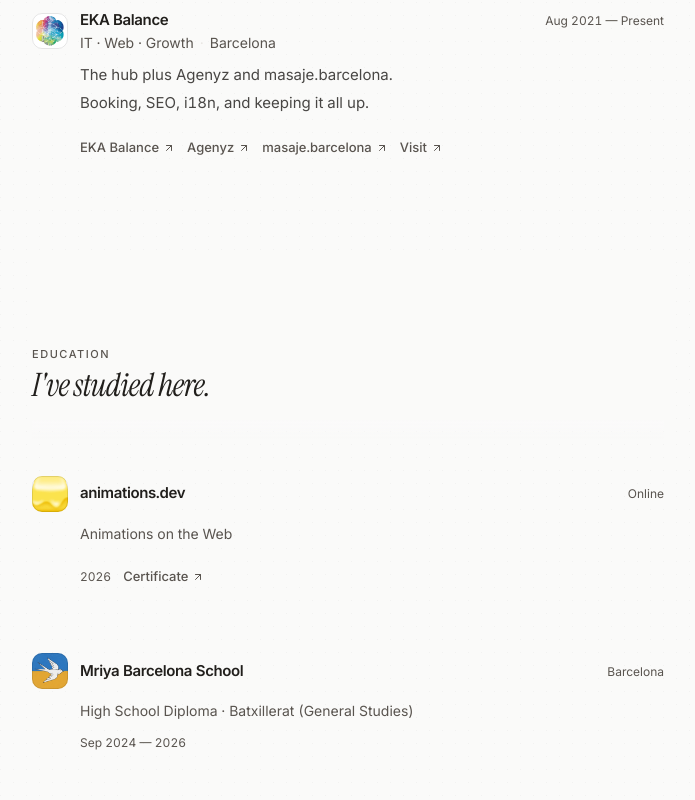
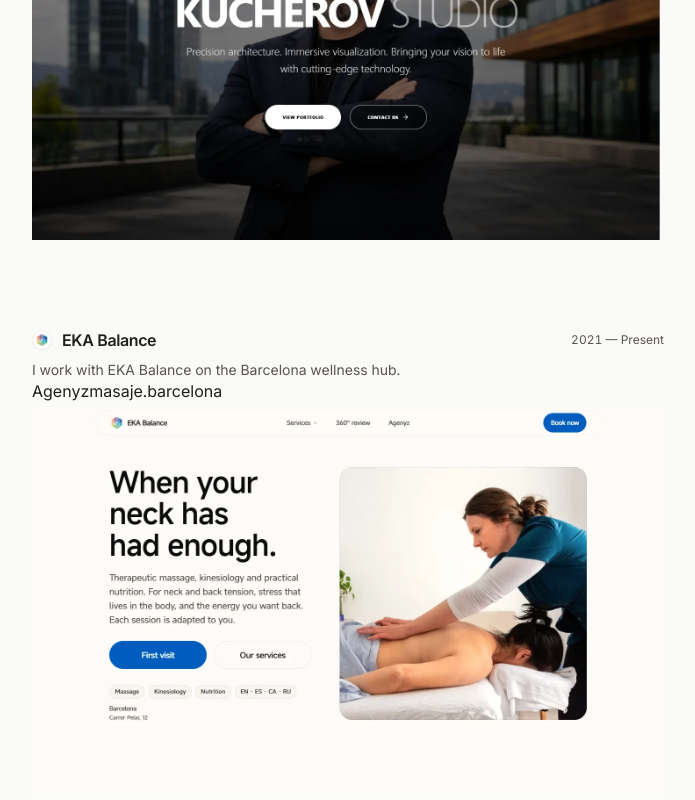
Before and after one commit to mykolavoronin/portfolio, a React (Vite) app: page / in a window 1280 px wide. Shown: the part 1200-2000 px from the top of the page, without its empty margins (292-987 px from the left). Built offline with nearby package versions, Linux system fonts and the light colour scheme; the HTML template or start-up script is replaced by a standard one.

Commit message:
Rebuild selected work cards and show folded education.
The work screenshot is the live site. Sister sites are underlined tags to the matching card. Earlier schooling sits in folds under education instead of disappearing.

```diff
--- a/src/pages/HomePage.tsx
+++ b/src/pages/HomePage.tsx
@@ -1,13 +1,26 @@
 import { Button } from "@/components/ui/button";
-import { ArrowUpRight, ChevronDown, Github, Linkedin, MapPin, QrCode } from "lucide-react";
+import { ChevronDown, Github, Linkedin, MapPin, QrCode } from "lucide-react";
 import { Link } from "react-router-dom";
 import { LocalTime } from "@/components/LocalTime";
-import { clientGroups, getProjectsByClient } from "@/data/projects";
+import {
+  clientGroups,
+  getProjectsByClient,
+  getSiblingProjects,
+  projects,
+  workHref,
+} from "@/data/projects";
 import { experience } from "@/data/experience";
-import { groupLane, studyGroups, visibleItems, type StudyGroup } from "@/data/education";
+import {
+  groupLane,
+  schoolStageEntries,
+  schoolStages,
+  studyGroups,
+  visibleItems,
+  type StudyGroup,
+} from "@/data/education";
+import { StudyFold } from "@/components/StudyFold";
 import { site } from "@/data/site";
 import { Seo } from "@/components/Seo";
-import { Portrait } from "@/components/Portrait";
 import { OccasionNote } from "@/components/SeasonalDress";
 import { HeroIntro, HeroItem, StoryEntry, StoryHeading } from "@/components/Motion";
 import { ExpandableAcronym } from "@/components/ExpandableAcronym";
@@ -75,14 +88,10 @@
                 </span>
                 {extraHref ? (
                   item.href!.startsWith("/") ? (
-                    <Link to={item.href!}>
-                      Open
-                      <ArrowUpRight className="h-3 w-3" />
-                    </Link>
+                    <Link to={item.href!}>Open</Link>
                   ) : (
                     <a href={item.href} target="_blank" rel="noopener noreferrer">
                       Certificate
-                      <ArrowUpRight className="h-3 w-3" />
                     </a>
                   )
                 ) : null}
@@ -97,7 +106,10 @@
 
 export default function HomePage() {
   const working = experience;
-  const studied = studyGroups.filter((g) => groupLane(g) === "studied");
+  const studying = studyGroups.filter((g) => groupLane(g) === "studying");
+  const earlier = schoolStages
+    .map((stage) => ({ ...stage, entries: schoolStageEntries(stage.id) }))
+    .filter((stage) => stage.entries.length > 0);
 
   return (
     <div className="relative">
@@ -126,7 +138,6 @@
       <section className="site-shell hero-stage">
         <HeroIntro>
           <HeroItem className="hero-id">
-            <Portrait alt={site.name} size="md" />
             <div className="min-w-0">
               <h1 className="hero-id-name">{site.name}</h1>
               <p className="hero-id-meta">
@@ -148,12 +159,12 @@
               <Link to="/about">About me</Link>
             </Button>
             <Button variant="hero-outline" asChild>
-              <a href="#working">Experience &amp; education</a>
+              <a href="#work">Selected work</a>
             </Button>
           </HeroItem>
 
           <HeroItem className="hero-scroll-cue" as="p">
-            <a href="#working" aria-label="Scroll to see my work and experience">
+            <a href="#work" aria-label="Scroll to see my work and experience">
               <span>Scroll to see more about my work and experience</span>
               <ChevronDown className="h-4 w-4" strokeWidth={1.75} aria-hidden />
             </a>
@@ -161,11 +172,78 @@
         </HeroIntro>
       </section>
 
+      {/* Selected Work section */}
+      <section id="work" className="site-shell story-section">
+        <StoryHeading tag="Selected Work">Things I've built.</StoryHeading>
+        <div className="space-y-6 sm:space-y-8">
+          {projects.map((project) => {
+            const siblings = getSiblingProjects(project.slug);
+            return (
+              <StoryEntry key={project.slug}>
+                <article id={project.slug} className="work-card">
+                  <div className="work-card-copy">
+                    <div className="flex items-center justify-between gap-3">
+                      <div className="flex items-center gap-2.5 min-w-0">
+                        <img
+                          src={project.icon}
+                          alt=""
+                          width={20}
+                          height={20}
+                          className="h-5 w-5 rounded-md object-contain border border-border/60 bg-card p-0.5 shrink-0 shadow-sm"
+                        />
+                        <h3 className="text-base font-semibold tracking-tight text-foreground">
+                          {project.title}
+                        </h3>
+                      </div>
+                      <span className="text-xs text-muted-foreground tabular-nums shrink-0">
+                        {project.year}
+                      </span>
+                    </div>
+
+                    <p className="mt-2 text-sm text-muted-foreground leading-snug text-pretty">
+                      {project.description}
+                    </p>
+
+                    {siblings.length > 0 ? (
+                      <div className="work-tags">
+                        {siblings.map((sibling) => (
+                          <Link key={sibling.slug} to={workHref(sibling.slug)}>
+                            {sibling.title}
+                          </Link>
+                        ))}
+                      </div>
+                    ) : null}
+                  </div>
+
+                  <a
+                    href={project.href}
+                    target="_blank"
+                    rel="noopener noreferrer"
+                    className="work-card-site pressable"
+                    aria-label={`Open ${project.title}`}
+                  >
+                    <img
+                      src={project.cover}
+                      alt=""
+                      width={1200}
+                      height={750}
+                      loading="lazy"
+                      decoding="async"
+                    />
+                  </a>
+                </article>
+              </StoryEntry>
+            );
+          })}
+        </div>
+      </section>
+
+      {/* Experience section */}
       <section id="working" className="site-shell story-section">
-        <StoryHeading tag="Work">I'm working here.</StoryHeading>
+        <StoryHeading tag="Experience">I'm working with.</StoryHeading>
         {working.map((job) => {
           const brand = brandFor(job.projectSlug);
-          const projects = job.projectSlug ? getProjectsByClient(job.projectSlug) : [];
+          const projectList = job.projectSlug ? getProjectsByClient(job.projectSlug) : [];
           return (
             <StoryEntry key={job.company}>
               <div className="org-head">
@@ -174,16 +252,7 @@
                 ) : null}
                 <div className="min-w-0 flex-1">
                   <div className="flex flex-wrap items-baseline justify-between gap-x-3 gap-y-0.5">
-                    {job.projectSlug ? (
-                      <Link
-                        to={`/projects/${job.projectSlug}`}
-                        className="text-[15px] font-semibold tracking-tight hover:text-foreground/75 transition-colors"
-                      >
-                        {job.company}
-                      </Link>
-                    ) : (
-                      <p className="text-[15px] font-semibold tracking-tight">{job.company}</p>
-                    )}
+                    <p className="text-[15px] font-semibold tracking-tight">{job.company}</p>
                     <span className="text-xs text-muted-foreground tabular-nums">{job.period}</span>
                   </div>
                   <p className="mt-0.5 text-sm text-muted-foreground">
@@ -200,20 +269,13 @@
                   <li key={pt}>{pt}</li>
                 ))}
               </ul>
-              {projects.length > 0 ? (
+              {projectList.length > 0 ? (
                 <div className="story-links">
-                  {projects.map((project) => (
-                    <Link key={project.slug} to={`/projects/${project.slug}`}>
+                  {projectList.map((project) => (
+                    <Link key={project.slug} to={workHref(project.slug)}>
                       {project.title}
-                      <ArrowUpRight className="h-3 w-3" />
                     </Link>
                   ))}
-                  {job.externalHref ? (
-                    <a href={job.externalHref} target="_blank" rel="noopener noreferrer">
-                      Visit
-                      <ArrowUpRight className="h-3 w-3" />
-                    </a>
-                  ) : null}
                 </div>
               ) : null}
             </StoryEntry>
@@ -221,13 +283,28 @@
         })}
       </section>
 
-      <section id="studied" className="site-shell story-section">
-        <StoryHeading tag="Education">I've studied here.</StoryHeading>
-        {studied.map((group) => (
-          <StudyBeat key={group.id} group={group} />
-        ))}
-      </section>
+      {studying.length > 0 || earlier.length > 0 ? (
+        <section id="education" className="site-shell story-section">
+          <StoryHeading tag="Education">
+            {studying.length > 0 ? "Currently studying." : "I've studied here."}
+          </StoryHeading>
+          {studying.map((group) => (
+            <StudyBeat key={group.id} group={group} />
+          ))}
+          {earlier.length > 0 ? (
+            <StoryEntry>
+              {studying.length > 0 ? <p className="story-tag">Earlier</p> : null}
+              <div className={studying.length > 0 ? "mt-1" : undefined}>
+                {earlier.map((stage) => (
+                  <StudyFold key={stage.id} label={stage.label} entries={stage.entries} />
+                ))}
+              </div>
+            </StoryEntry>
+          ) : null}
+        </section>
+      ) : null}
 
+      {/* Contact & Bridge section */}
       <section id="contact" className="site-shell story-close">
         <StoryHeading tag="Contact" className="story-head-center">
           Find me.
```
